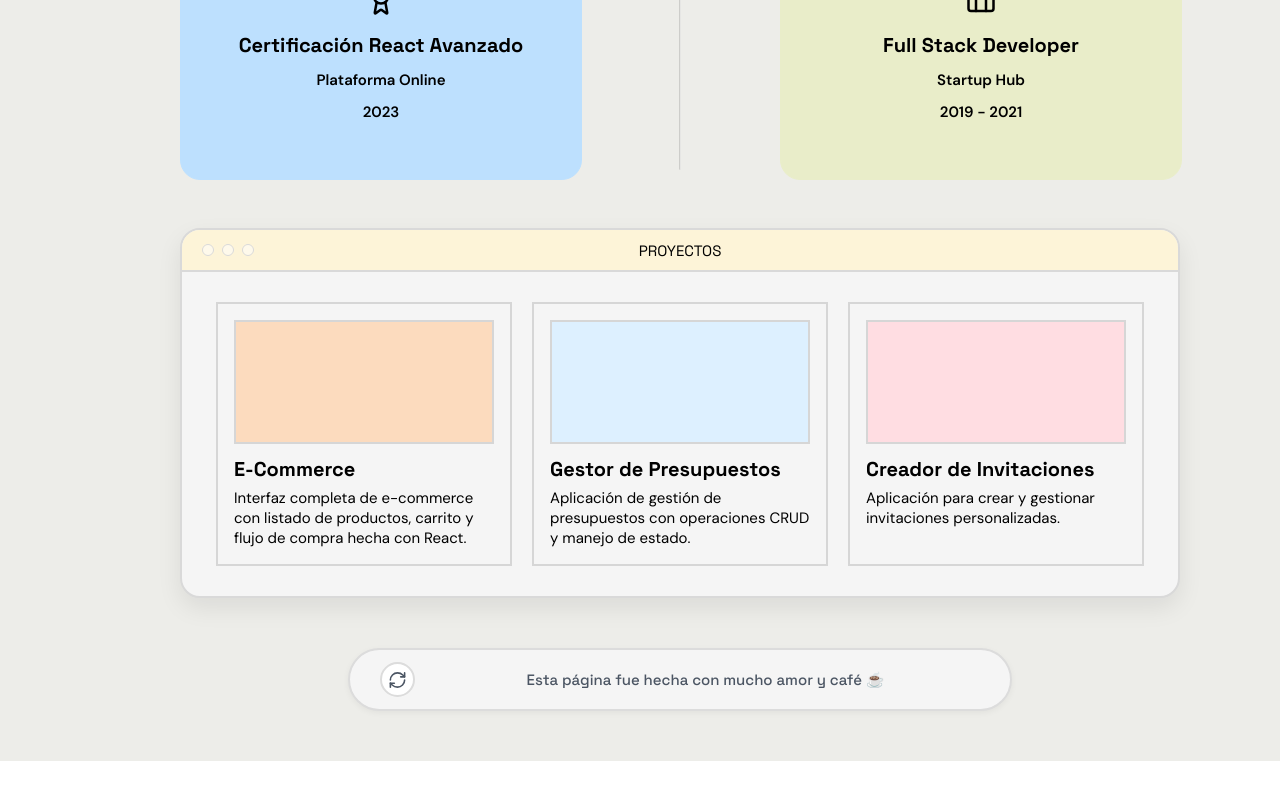
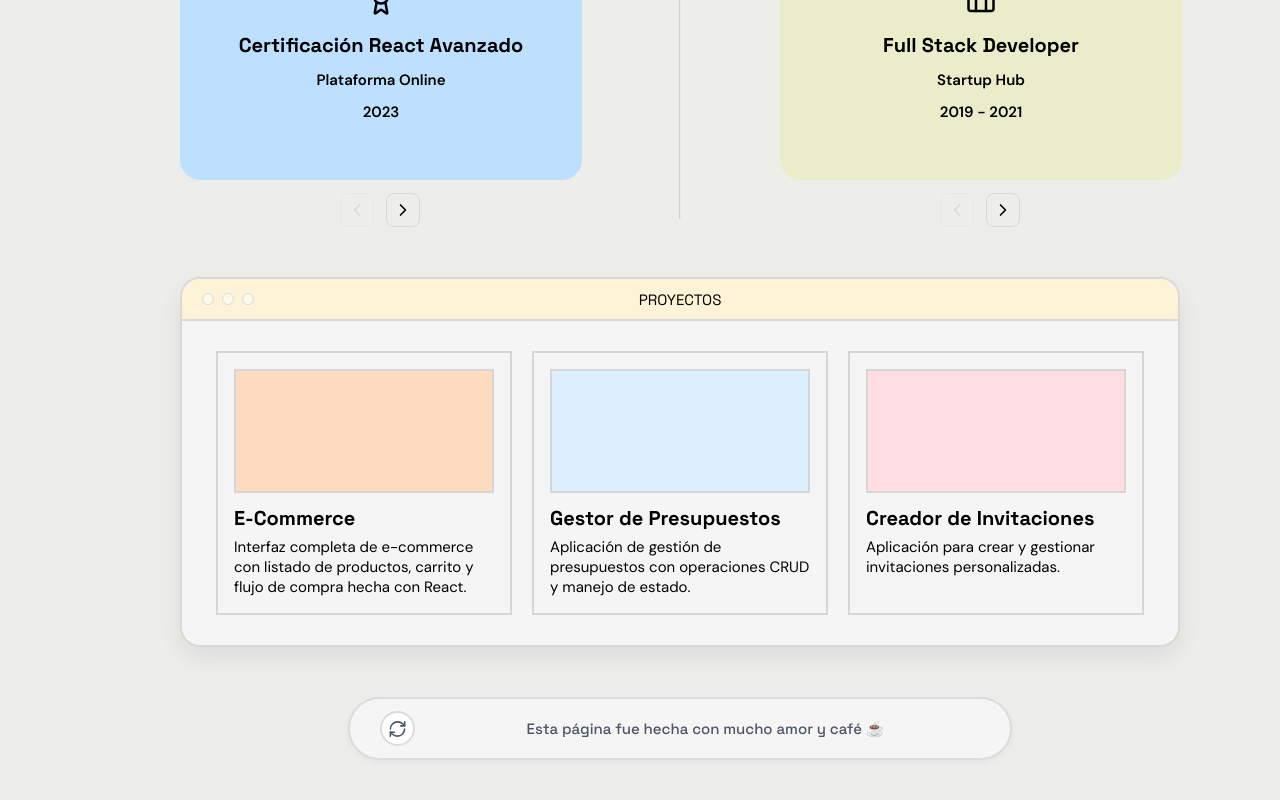
Before and after one commit to fabiolajsm/fabiolajsm-web, a React (Create React App) app: page / in a window 1280 px wide. Shown: the part 1124-1924 px from the top of the page. Before the commit the page ends 1885 px from the top, so only its background shows below. Built offline with nearby package versions, Linux system fonts and the light colour scheme.

Commit message:
Added a carrousel for the experience section

```diff
--- a/src/constants.ts
+++ b/src/constants.ts
@@ -41,6 +41,24 @@ export const STUDIES_DATA = [
     period: "2023",
     desc: "Dominio de patrones avanzados en React, state management y optimización de rendimiento en aplicaciones grandes.",
   },
+  {
+    title: "Licenciatura en Informática 2",
+    company: "Universidad Nacional",
+    period: "2019 - 2023",
+    desc: "Formación completa en ingeniería de software, algoritmos avanzados y arquitectura de sistemas. Especialización en desarrollo web moderno.",
+  },
+  {
+    title: "Bootcamp Full Stack 2",
+    company: "Tech Academy",
+    period: "2019",
+    desc: "Intensivo de 12 semanas en MERN stack, implementación de APIs RESTful y buenas prácticas de desarrollo profesional.",
+  },
+  {
+    title: "Certificación React Avanzado 2",
+    company: "Plataforma Online",
+    period: "2023",
+    desc: "Dominio de patrones avanzados en React, state management y optimización de rendimiento en aplicaciones grandes.",
+  },
 ];
 
 export const JOBS_DATA = [
@@ -62,4 +80,16 @@ export const JOBS_DATA = [
     period: "2019 - 2021",
     desc: "Desarrollo ágil de MVPs y productos digitales desde cero. Manejo del stack completo desde base de datos hasta despliegue en producción.",
   },
+  {
+    title: "Frontend Specialist2",
+    company: "Creative Design Agency",
+    period: "2021 - 2023",
+    desc: "Especialización en interfaces interactivas complejas y sistemas de diseño para clientes internacionales. Colaboración con equipos de producto.",
+  },
+  {
+    title: "Full Stack Developer2",
+    company: "Startup Hub",
+    period: "2019 - 2021",
+    desc: "Desarrollo ágil de MVPs y productos digitales desde cero. Manejo del stack completo desde base de datos hasta despliegue en producción.",
+  },
 ];
--- a/src/sections/Experience.css
+++ b/src/sections/Experience.css
@@ -39,8 +39,43 @@
   gap: 20px;
 }
 
+.carousel-controls {
+  display: flex;
+  justify-content: center;
+  gap: 12px;
+  margin-top: 15px;
+}
+
+.carousel-controls button {
+  display: flex;
+  align-items: center;
+  justify-content: center;
+  background: transparent;
+  border: 1px solid #d9d9d9;
+  border-radius: 8px;
+  padding: 6px;
+  cursor: pointer;
+  transition: all 0.2s ease;
+}
+
+.carousel-controls button:hover {
+  transform: scale(1.05);
+}
+
+.carousel-controls button:disabled {
+  opacity: 0.3;
+  cursor: default;
+  transform: none;
+}
+
+
 /* DARK MODE */
 .dark .experience-header {
+  color: #f1faee;
+}
+
+.dark .carousel-controls button {
+  border-color: #f1faee;
   color: #f1faee;
 }
 
--- a/src/sections/Experience.tsx
+++ b/src/sections/Experience.tsx
@@ -1,7 +1,8 @@
-import { BookOpen, Briefcase, Award } from "lucide-react";
+import { BookOpen, Briefcase, Award, ChevronLeft, ChevronRight } from "lucide-react";
 import { useI18n } from "../i18n/I18nContext";
 import { useSelector } from "react-redux";
 import { RootState } from "../store";
+import { useState } from "react";
 
 import { JOBS_DATA, STUDIES_DATA } from "../constants";
 import FlipCard from "../components/FlipCard";
@@ -19,6 +20,9 @@ export default function Experience() {
   const { getText } = useI18n();
   const theme = useSelector((state: RootState) => state.ui.theme);
 
+  const [studiesIndex, setStudiesIndex] = useState(0);
+  const [jobsIndex, setJobsIndex] = useState(0);
+
   const studiesColorsLight = ["#f7e1d7", "#e9edc9", "#bde0fe"];
   const jobsColorsLight = ["#bde0fe", "#f7e1d7", "#e9edc9"];
 
@@ -33,23 +37,71 @@ export default function Experience() {
 
   return (
     <div className="experience-grid">
+      {/* STUDIES */}
       <div className="experience-column">
         <div className="experience-header">
           <BookOpen />
           <h4>{getText("experience_studies")}</h4>
         </div>
+
         <div className="experience-cards">
-          {renderCards(STUDIES_DATA, <Award size={30} />, studiesColors)}
+          {renderCards(
+            STUDIES_DATA.slice(studiesIndex, studiesIndex + 3),
+            <Award size={30} />,
+            studiesColors,
+            studiesIndex
+          )}
+        </div>
+
+        <div className="carousel-controls">
+          <button
+            onClick={() => handlePrev(setStudiesIndex)}
+            disabled={studiesIndex === 0}
+          >
+            <ChevronLeft size={20} />
+          </button>
+
+          <button
+            onClick={() => handleNext(setStudiesIndex, STUDIES_DATA.length)}
+            disabled={studiesIndex + 3 >= STUDIES_DATA.length}
+          >
+            <ChevronRight size={20} />
+          </button>
         </div>
       </div>
+
       <hr />
+
+      {/* JOBS */}
       <div className="experience-column">
         <div className="experience-header">
           <Briefcase />
           <h4>{getText("experience_jobs")}</h4>
         </div>
+
         <div className="experience-cards">
-          {renderCards(JOBS_DATA, <Briefcase size={30} />, jobsColors)}
+          {renderCards(
+            JOBS_DATA.slice(jobsIndex, jobsIndex + 3),
+            <Briefcase size={30} />,
+            jobsColors,
+            jobsIndex
+          )}
+        </div>
+
+        <div className="carousel-controls">
+          <button
+            onClick={() => handlePrev(setJobsIndex)}
+            disabled={jobsIndex === 0}
+          >
+            <ChevronLeft size={20} />
+          </button>
+
+          <button
+            onClick={() => handleNext(setJobsIndex, JOBS_DATA.length)}
+            disabled={jobsIndex + 3 >= JOBS_DATA.length}
+          >
+            <ChevronRight size={20} />
+          </button>
         </div>
       </div>
     </div>
@@ -57,18 +109,39 @@ export default function Experience() {
   function renderCards(
     data: ExperienceItem[],
     icon: React.ReactNode,
-    colors: string[]
+    colors: string[],
+    startIndex: number
   ) {
-    return data.map((item, index) => (
+    return data.map((item, index) => {
+      const realIndex = startIndex + index;
+
+      return (
         <FlipCard
-        key={index}
+          key={realIndex}
           title={item.title}
           company={item.company}
           period={item.period}
           backContent={item.desc}
           icon={icon}
-        color={colors[index]}
+          color={colors[realIndex % colors.length]}
         />
-    ));
+      );
+    });
+  }
+
+  function handlePrev(
+    setIndex: React.Dispatch<React.SetStateAction<number>>
+  ) {
+    setIndex((prev) => Math.max(prev - 3, 0));
+  }
+
+  function handleNext(
+    setIndex: React.Dispatch<React.SetStateAction<number>>,
+    length: number
+  ) {
+    setIndex((prev) => {
+      const next = prev + 3;
+      return next >= length ? prev : next;
+    });
   }
 }
```
Lines whose indentation alone changed are shown as unchanged.
